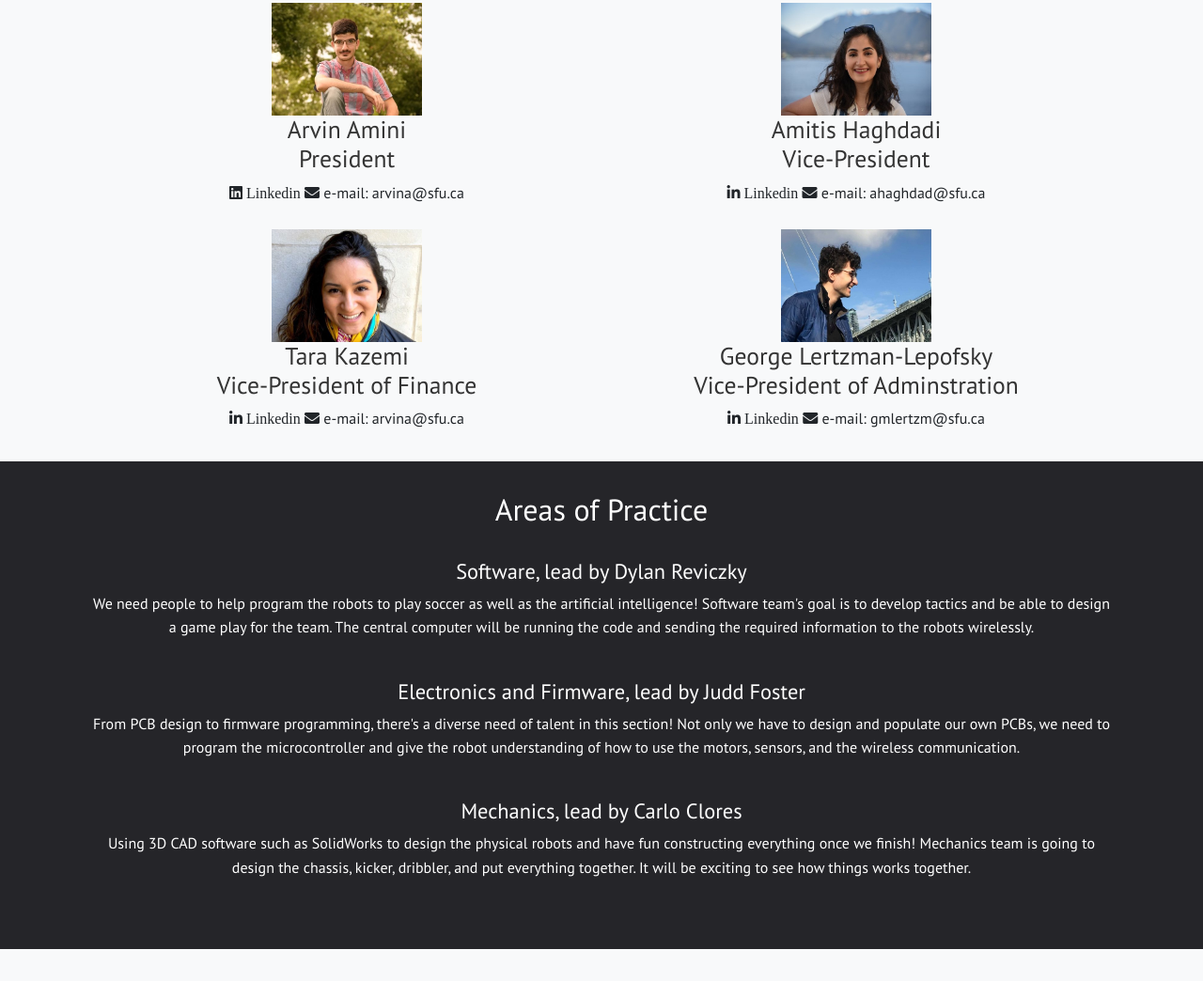
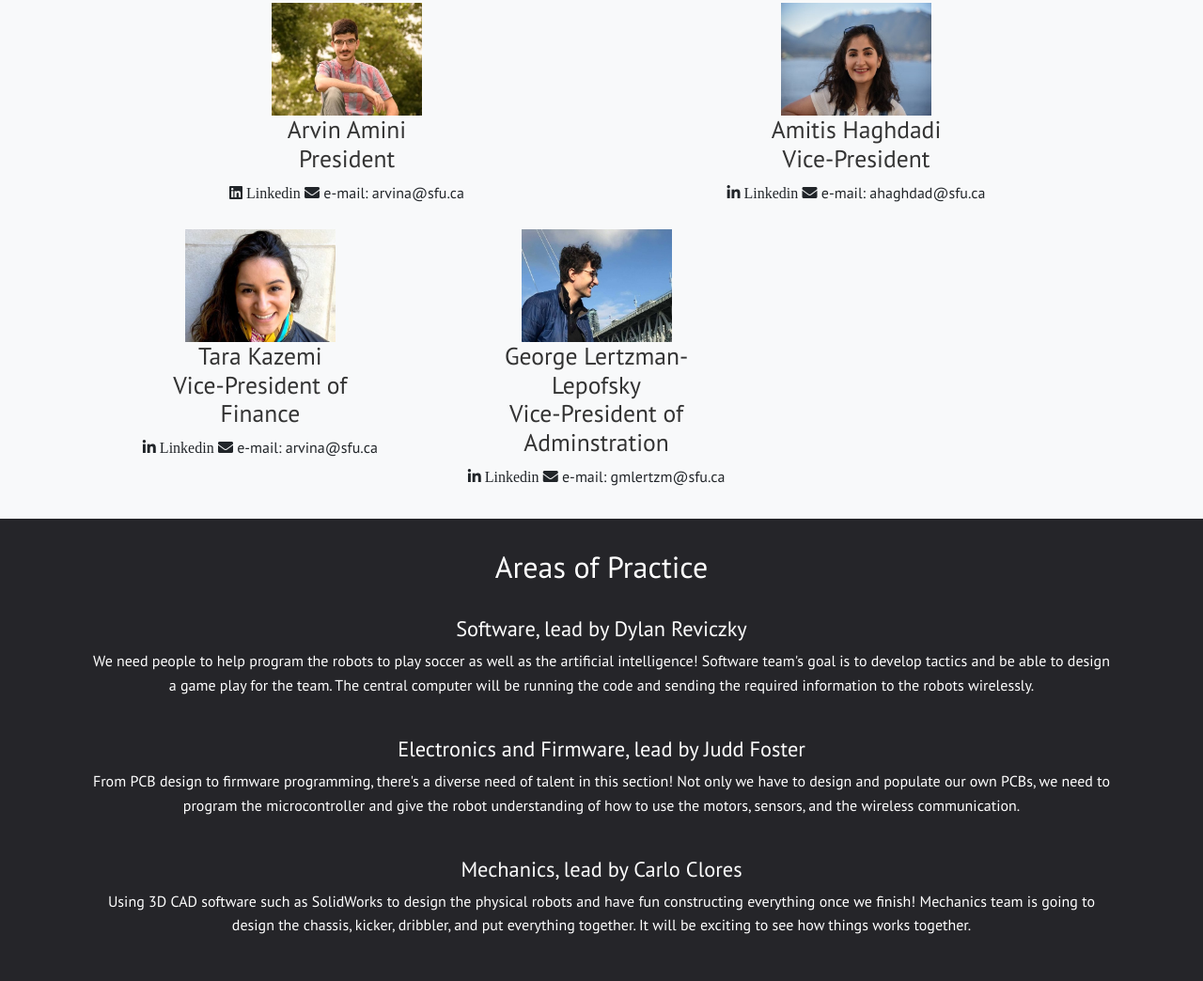
Before and after one commit to SFURobotSoccer/SFURS_Website, a plain HTML site: page index.html in a window 1280 px wide. Shown: the part 875-1919 px from the top of the page at 94% size. Drawn offline with nearby package versions, Linux system fonts and the light colour scheme.

Commit message:
Add files via upload

```diff
--- a/css/style.css
+++ b/css/style.css
@@ -70,14 +70,18 @@ a {
 }
 
 #rr {
-    width: 50%;
+    width: 33%;
     float: right;
 }
 
 #ll {
-    width: 50%;
-    float: top;
+    width: 33%;
+    float: left;
 
+}
+#cent {
+   width: 33%;
+   float:center;
 }
 
 img {
```
